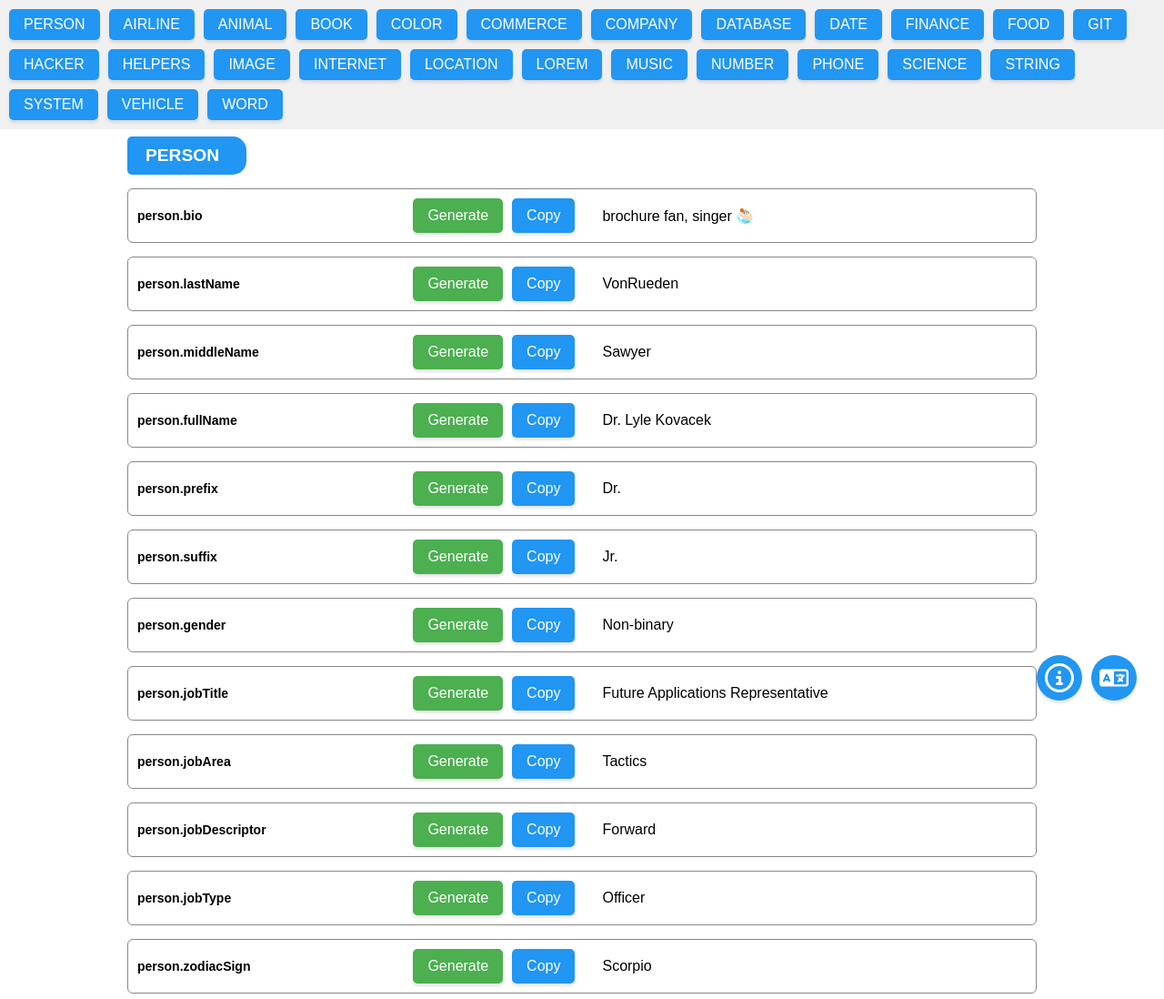
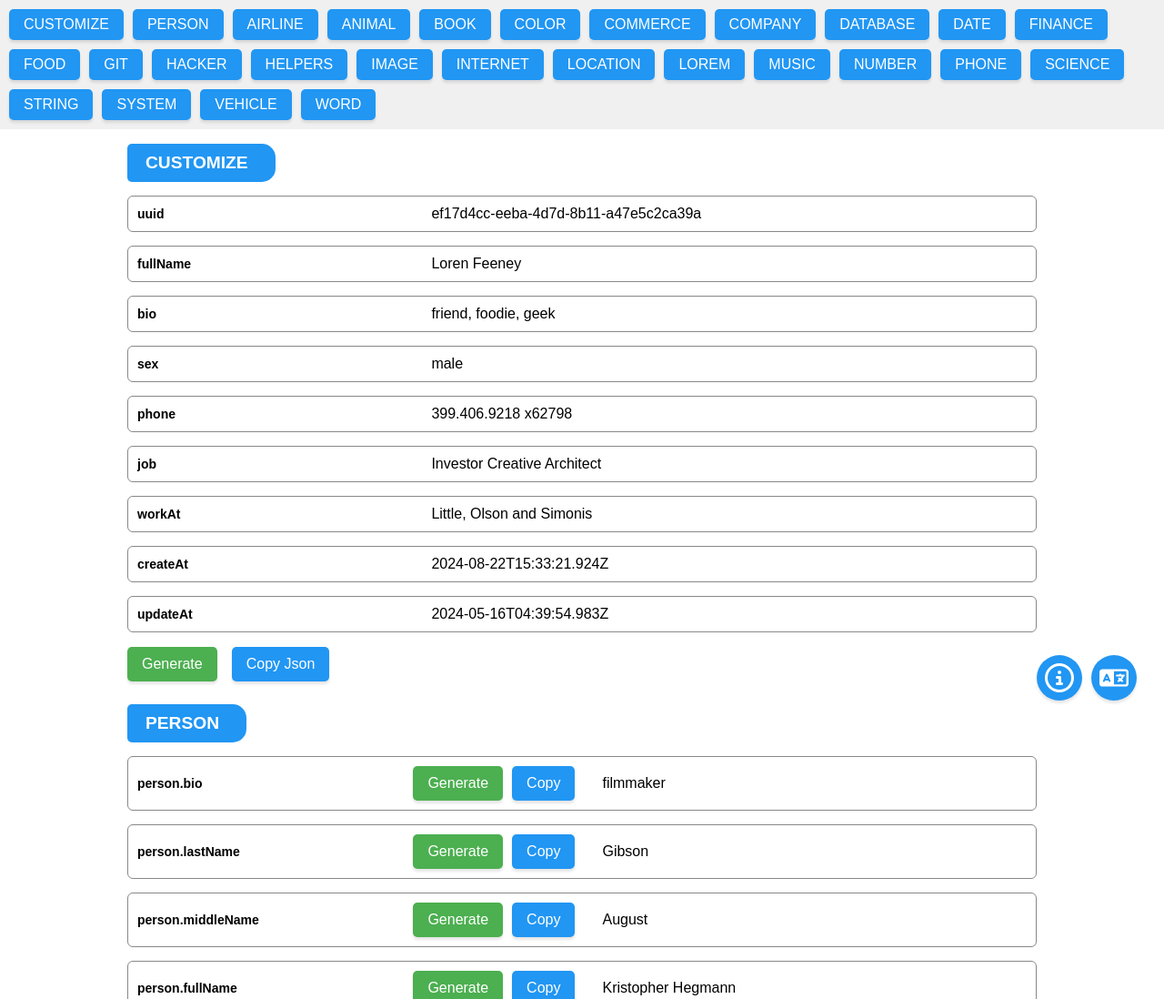
Before and after one commit to vemines/fakerjs, a plain HTML site: page index.html in a window 1280 px wide. Shown: the top 1098 px of the page at 91% size. Drawn offline with Linux system fonts and the light colour scheme.

Commit message:
add customize json generate

```diff
--- a/index.html
+++ b/index.html
@@ -3,6 +3,7 @@
   <head>
     <meta charset="UTF-8" />
     <meta name="viewport" content="width=device-width, initial-scale=1.0" />
+    <link rel="icon" type="image/x-icon" href="logo.svg" />
     <title>Faker.js</title>
     <link rel="stylesheet" href="css/style.css" />
   </head>
@@ -14,7 +15,9 @@
     <!-- Template for the category container -->
     <template id="category-template">
       <div class="category">
-        <div class="category__title"></div>
+        <div class="category__title">
+          <a target="_blank"></a>
+        </div>
       </div>
     </template>
 
@@ -24,6 +27,13 @@
         <span class="category__name"></span>
         <button class="btn btn--generate">Generate</button>
         <button class="btn btn--copy">Copy</button>
+        <span class="generated-text"></span>
+      </div>
+    </template>
+
+    <template id="category-item-customize-template">
+      <div class="category__item">
+        <span class="category__name"></span>
         <span class="generated-text"></span>
       </div>
     </template>
--- a/js/faker.js
+++ b/js/faker.js
@@ -70,6 +70,7 @@ import {
   fakerZH_TW,
   fakerZU_ZA,
 } from '../dist/index.js';
+
 const languageMap = {
   af_ZA: { name: 'Afrikaans (South Africa)', faker: fakerAF_ZA },
   ar: { name: 'Arabic', faker: fakerAR },
@@ -164,6 +165,17 @@ for (const locale in languageMap) {
 
 function setData(faker) {
   data = {
+    _customize: {
+      uuid: faker.string.uuid,
+      fullName: faker.person.fullName,
+      bio: faker.person.bio,
+      sex: faker.person.sex,
+      phone: faker.phone.number,
+      job: faker.person.jobTitle,
+      workAt: faker.company.name,
+      createAt: faker.date.past,
+      updateAt: faker.date.past,
+    },
     person: {
       'person.bio': faker.person.bio,
       'person.lastName': faker.person.lastName,
@@ -491,13 +503,77 @@ function setData(faker) {
   };
 }
 
-for (const category in data) {
-  const container = document.getElementById('container');
-  const navigation = document.getElementById('navigation');
-  const template = document.getElementById('category-template');
+function outputFormat(v) {
+  if (Date.parse(v)) return v.toISOString();
+  return v;
+}
+const docUrl = (s) => {
+  return 'https://fakerjs.dev/api/' + s + '.html';
+};
+
+const container = document.getElementById('container');
+const navigation = document.getElementById('navigation');
+const template = document.getElementById('category-template');
+
+function createFuncItem(funcName, category) {
+  const categoryItem = document
+    .getElementById('category-item-template')
+    .content.firstElementChild.cloneNode(true);
+  if (!template) return;
+
+  // set category name / text
+  const categoryName = categoryItem.querySelector('.category__name');
+  categoryName.textContent = funcName;
+
+  const generatedText = categoryItem.querySelector('.generated-text');
+  try {
+    generatedText.textContent = outputFormat(data[category][funcName]());
+    // set event category button generate / copy
+    const generateButton = categoryItem.querySelector('.btn--generate');
+    generateButton.addEventListener('click', () => {
+      const genResult = outputFormat(data[category][funcName]());
+      generatedText.textContent = genResult;
+    });
+  } catch (e) {
+    // debugger;
+  }
+
+  const copyButton = categoryItem.querySelector('.btn--copy');
+  copyButton.addEventListener('click', () => {
+    copyToClipboard(generatedText.textContent);
+  });
+
+  return categoryItem;
+}
+
+function createCustomizeItem(funcName, category) {
+  const categoryItem = document
+    .getElementById('category-item-customize-template')
+    .content.firstElementChild.cloneNode(true);
+  if (!template) return;
+
+  // set category name / text
+  const categoryName = categoryItem.querySelector('.category__name');
+  categoryName.textContent = funcName;
+
+  const generatedText = categoryItem.querySelector('.generated-text');
+  const genResult = outputFormat(data[category][funcName]());
+  generatedText.textContent = genResult;
+
+  return { categoryItem, genResult };
+}
+
+for (let category in data) {
   if (!template || !navigation) break;
 
-  // create nav item and set data
+  const isCustomize = category[0] === '_';
+  let originCategory = '';
+  if (isCustomize) {
+    originCategory = category;
+    category = category.substring(1);
+  }
+
+  // create navbar item
   const navItem = document.createElement('li');
   const navLink = document.createElement('a');
   navLink.href = `#${category}`;
@@ -514,38 +590,59 @@ for (const category in data) {
 
   // set title category
   const categoryTitle = categoryElement.querySelector('.category__title');
-  categoryTitle.textContent = category.toUpperCase();
+  const categoryLink = categoryTitle.querySelector('a');
+  categoryLink.textContent = category.toUpperCase();
+  if (!isCustomize) categoryLink.href = docUrl(category);
 
-  for (const func in data[category]) {
-    // clone category-item element from template
-    const categoryItem = document
-      .getElementById('category-item-template')
-      .content.firstElementChild.cloneNode(true);
-    if (!template) break;
+  if (isCustomize) {
+    categoryElement.classList.add('customize');
 
-    // set category name / text
-    const categoryName = categoryItem.querySelector('.category__name');
-    categoryName.textContent = func;
+    const funcList = [];
+    const funcNameList = [];
+    const categoryItemList = [];
+    let jsonData = {};
 
-    const generatedText = categoryItem.querySelector('.generated-text');
-    try {
-      generatedText.textContent = data[category][func]();
-      // set event category button generate / copy
-      const generateButton = categoryItem.querySelector('.btn--generate');
-      generateButton.addEventListener('click', () => {
-        generatedText.textContent = data[category][func]();
-      });
-    } catch (e) {
-      // debugger;
+    for (const funcName in data[originCategory]) {
+      const { categoryItem, genResult } = createCustomizeItem(funcName, originCategory);
+      categoryElement.appendChild(categoryItem);
+
+      funcList.push(data[originCategory][funcName]);
+      categoryItemList.push(categoryItem);
+      funcNameList.push(funcName);
+      jsonData[funcName] = genResult;
     }
 
-    const copyButton = categoryItem.querySelector('.btn--copy');
-    copyButton.addEventListener('click', () => {
-      copyToClipboard(generatedText.textContent);
+    // add generate button and customize to customize category
+    const generateButton = document.createElement('button');
+    const copyButton = document.createElement('button');
+    generateButton.className = 'btn btn--generate';
+    copyButton.className = 'btn btn--copy';
+    generateButton.textContent = 'Generate';
+    copyButton.textContent = 'Copy Json';
+
+    // add generate event
+    generateButton.addEventListener('click', () => {
+      const length = funcList.length === categoryItemList.length ? funcList.length : 0;
+      for (let i = 0; i < length; i++) {
+        const genResult = outputFormat(funcList[i]());
+        categoryItemList[i].querySelector('.generated-text').textContent = genResult;
+        jsonData[funcNameList[i]] = genResult;
+      }
     });
 
-    // add to category element
-    categoryElement.appendChild(categoryItem);
+    // add copy event
+    copyButton.addEventListener('click', () => {
+      copyToClipboard(JSON.stringify(jsonData, null, 2));
+    });
+
+    // add 2 buttons to dom
+    categoryElement.appendChild(generateButton);
+    categoryElement.appendChild(copyButton);
+  } else {
+    for (const funcName in data[category]) {
+      const categoryItem = createFuncItem(funcName, category);
+      categoryElement.appendChild(categoryItem);
+    }
   }
 
   // update dom category
@@ -562,18 +659,16 @@ links.forEach(function (link) {
     const targetId = link.getAttribute('href');
     const targetElement = document.querySelector(targetId);
 
-    const screenWidth = window.innerWidth;
-    let topScrollOffset = 100; // for scroll up pass fixed navbar
-    if (screenWidth < 1142) topScrollOffset = 150;
-    if (screenWidth < 960) topScrollOffset = 200;
-    if (screenWidth < 770) topScrollOffset = 250;
-    if (screenWidth < 625) topScrollOffset = 300;
-    if (screenWidth < 540) topScrollOffset = 340;
+    const navbar = document.getElementById('navbar');
+    let navbarHeight = 0;
+    if (navbar) {
+      navbarHeight = navbar.offsetHeight;
+    }
 
     if (targetElement) {
       const offsetTop = targetElement.offsetTop; // Get the target element's position from the top
       const scrollOptions = {
-        top: offsetTop - topScrollOffset,
+        top: offsetTop - navbarHeight,
       };
       window.scrollTo(scrollOptions);
     }
--- a/style.scss
+++ b/style.scss
@@ -13,59 +13,13 @@ $border-color: #888;
 $btn-shadow: 0 3px 3px rgba(0, 0, 0, 0.1);
 $btn-hover-lighten: 10;
 
-// row by view port
-$appbar: (
-  '6': 630px,
-  '5': 768px,
-  '4': 958px,
-  '3': 1412px,
-);
-@mixin ab-6 {
-  @media (max-width: map-get($appbar, '6')) {
-    @content;
-  }
-}
-@mixin ab-5 {
-  @media (max-width: map-get($appbar, '5')) {
-    @content;
-  }
-}
-@mixin ab-4 {
-  @media (max-width: map-get($appbar, '4')) {
-    @content;
-  }
-}
-@mixin ab-3 {
-  @media (max-width: map-get($appbar, '3')) {
-    @content;
-  }
-}
-
 body {
   font-family: sans-serif;
 }
 
-#container {
-  max-width: 1000px;
-  margin: 0 auto;
-  margin-top: 100px;
-  @include ab-3 {
-    margin-top: 150px;
-  }
-  @include ab-4 {
-    margin-top: 190px;
-  }
-  @include ab-5 {
-    margin-top: 240px;
-  }
-  @include ab-6 {
-    margin-top: 280px;
-  }
-}
-
-// Header
+// Navbar
 #navbar {
-  position: fixed;
+  position: sticky;
   width: 100%;
   top: 0;
   background-color: $bg-color;
@@ -95,22 +49,41 @@ body {
   }
 }
 
+#container {
+  max-width: 1000px;
+  margin: 0 auto;
+  margin-top: 1rem;
+}
+
 // Category
 .category {
   margin-bottom: 25px;
 
   &__title {
     background-color: $primary;
-    color: white;
     padding: 10px;
-    text-align: center;
-    font-size: 1.2rem;
-    font-weight: bold;
     display: inline-block;
     padding: 10px 30px 10px 20px;
     text-align: left;
     margin: 0 auto;
     border-radius: 5px 15px 15px 5px;
+
+    a {
+      color: white;
+      text-align: center;
+      font-size: 1.2rem;
+      font-weight: bold;
+      text-decoration: none;
+    }
+  }
+
+  &.customize {
+    button {
+      margin-top: 1rem;
+      &:not(:last-child) {
+        margin-right: 1rem;
+      }
+    }
   }
 
   &__item {
@@ -249,10 +222,12 @@ $svg-size: 32px;
     overflow-y: auto; /* Scroll if content overflows */
     text-align: center;
   }
+
   &__title {
     font-size: 20px;
     font-weight: 600;
     margin-bottom: 12px;
+    text-decoration: none;
   }
 
   &__text {
```
Also changed, not shown: css/style.css, logo.svg (added), 1 other file.
